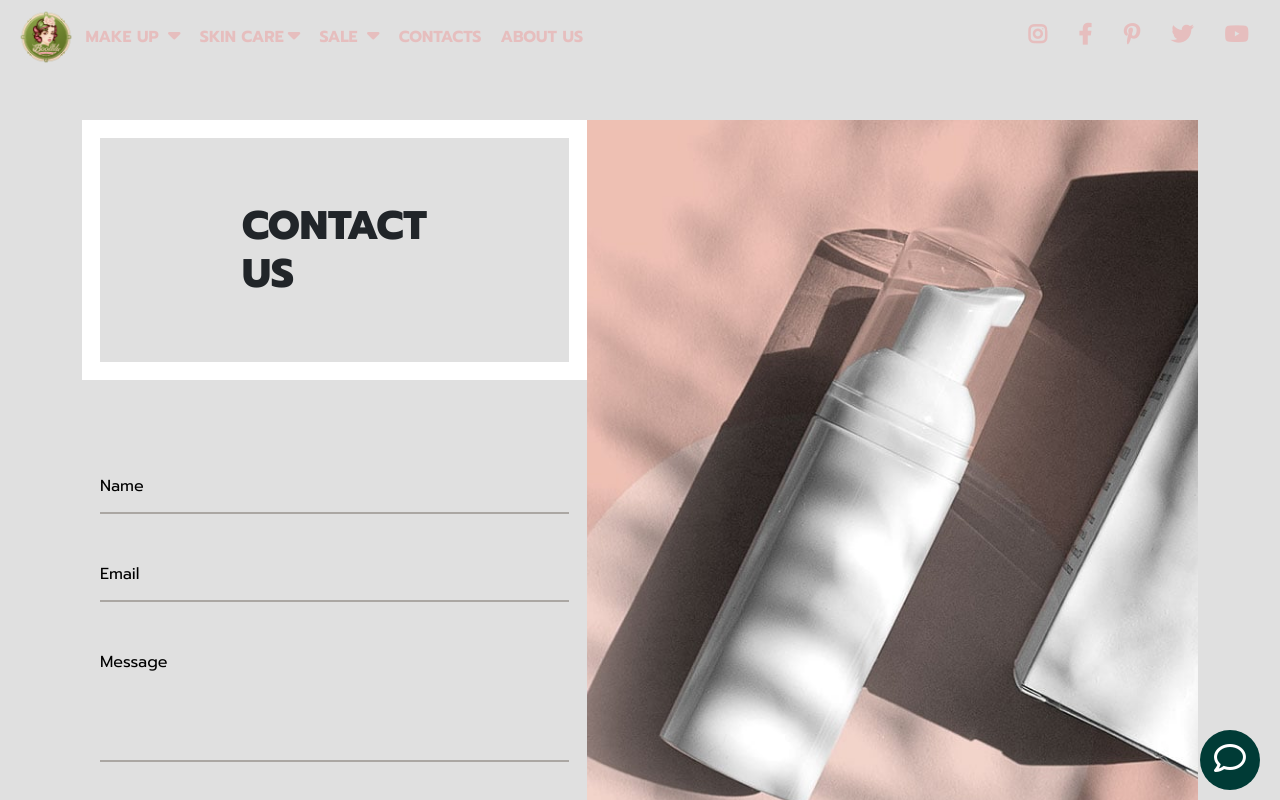
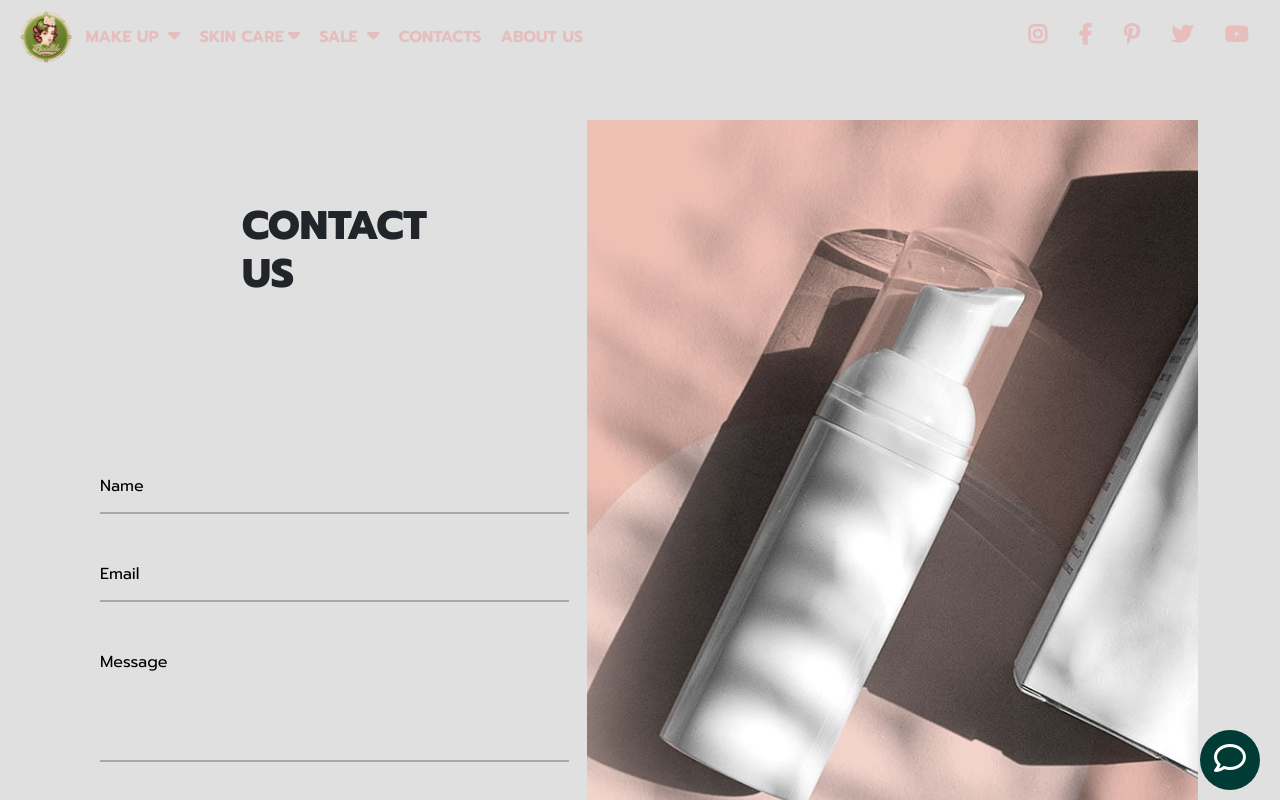
Before and after one commit to leonardopozzan/laravel-fashion-shop, a Vue app: page /contacts in a window 1280 px wide. Shown: the top 800 px of the page. Built offline with nearby package versions, Linux system fonts and the light colour scheme.

Commit message:
change-color-contact-us

```diff
--- a/src/components/ContactComponent.vue
+++ b/src/components/ContactComponent.vue
@@ -88,7 +88,7 @@ export default {
         .contact-us {
 
             padding: 64px 142px;
-            border: 18px solid $white;
+            border: 18px solid $background;
             margin-bottom: 94px;
 
             h1 {
```
